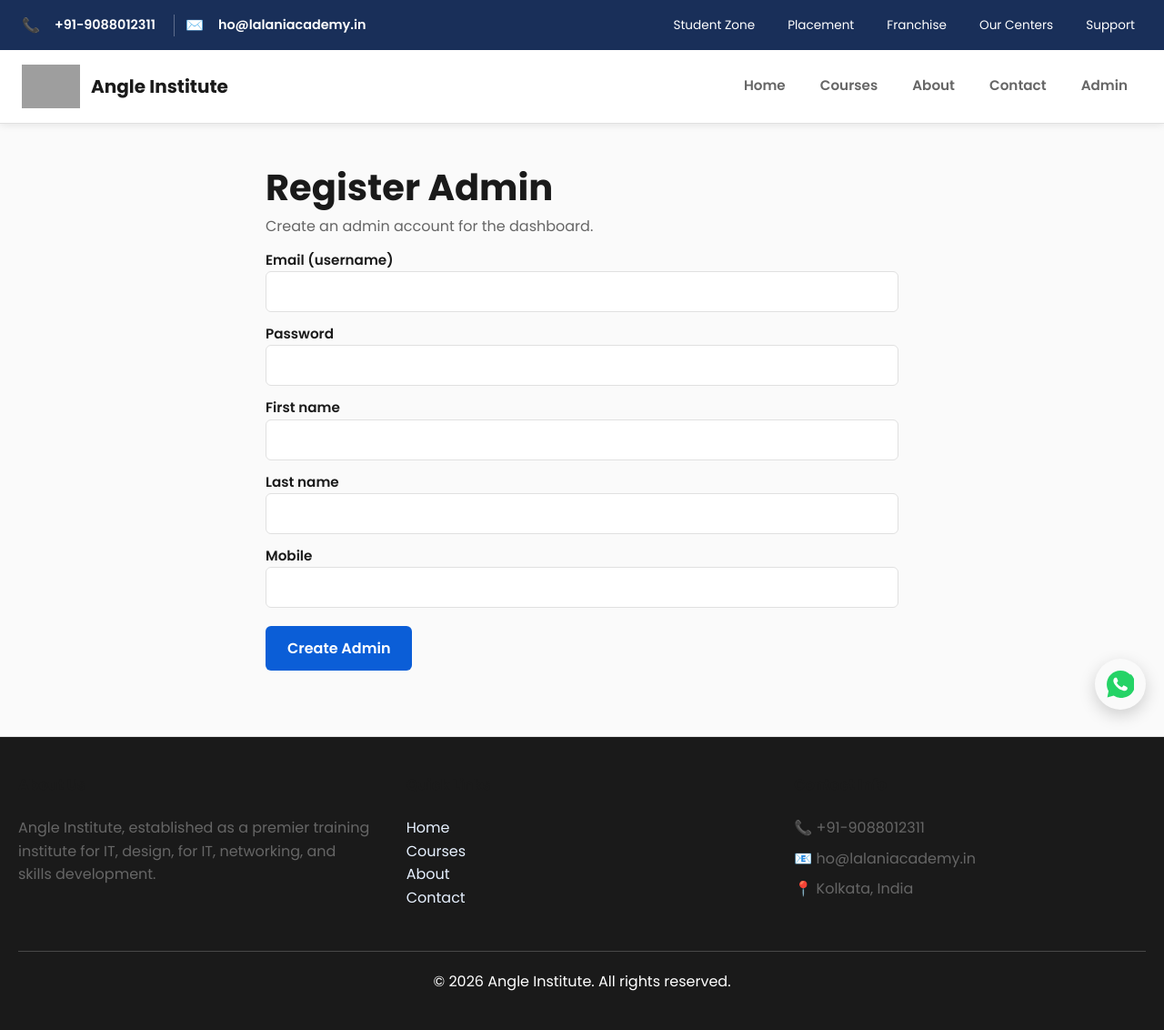
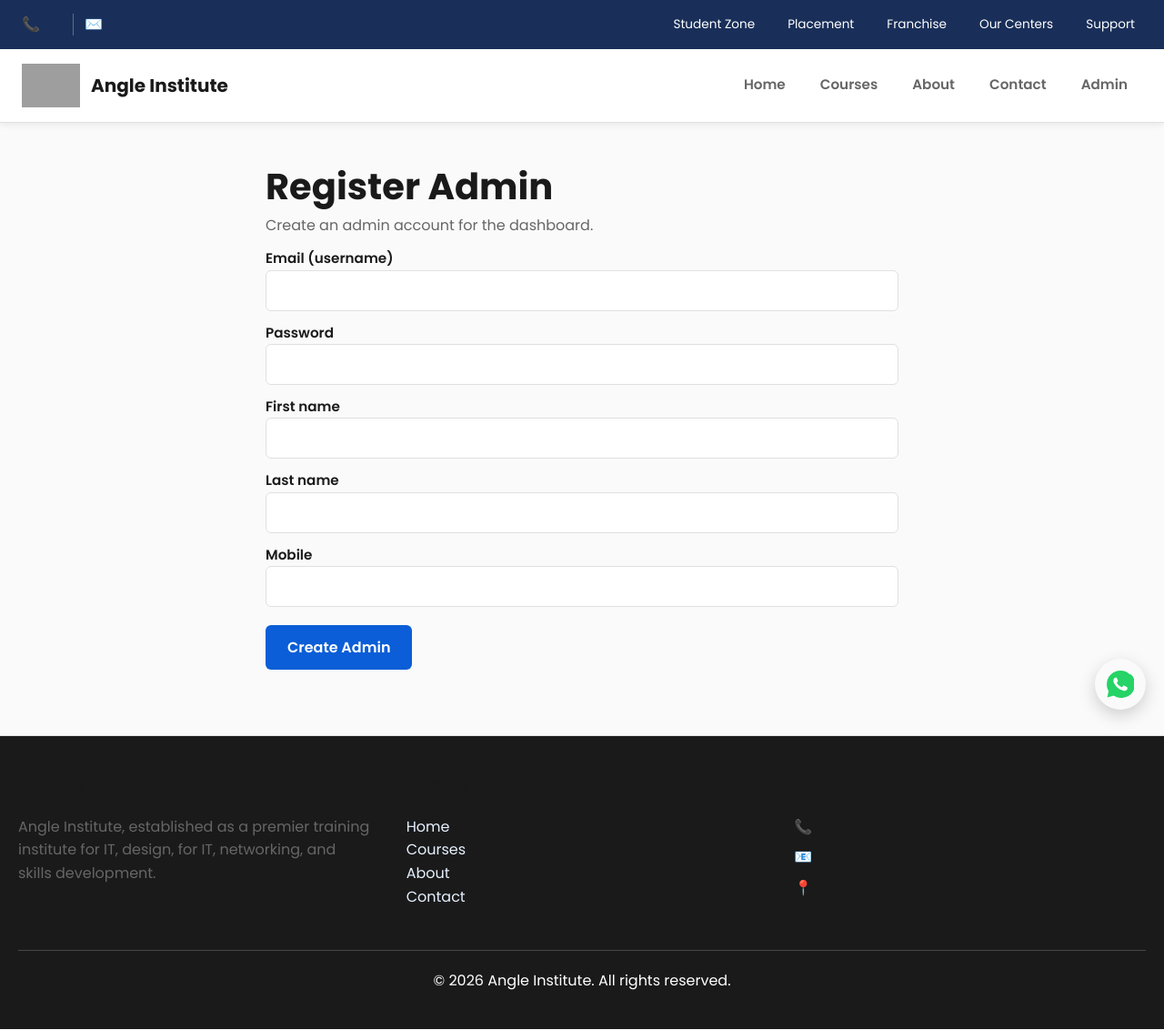
Before and after one commit to KalyanJana/Angle-Institute, a React (Vite) app in the folder client/: page /admin/register in a window 1280 px wide. Shown: the whole page at 91% size. Built offline with nearby package versions, Linux system fonts and the light colour scheme; no server answers; grey boxes are pictures that could not be loaded.

Commit message:
build issues fixes and few component updated

```diff
--- a/client/package.json
+++ b/client/package.json
@@ -18,6 +18,7 @@
   },
   "devDependencies": {
     "@eslint/js": "^9.25.0",
+    "@types/node": "^22.0.0",
     "@types/react": "^19.1.10",
     "@types/react-dom": "^19.1.7",
     "@types/react-router-dom": "^5.3.3",
--- a/client/src/components/Footer.tsx
+++ b/client/src/components/Footer.tsx
@@ -1,6 +1,10 @@
 import { Link } from "react-router-dom";
 
 export default function Footer() {
+  const contactPhone = import.meta.env.VITE_CONTACT_PHONE;
+  const contactEmail = import.meta.env.VITE_CONTACT_EMAIL;
+  const contactAddress = import.meta.env.VITE_CONTACT_ADDRESS;
+
   return (
     <footer>
       <div
@@ -38,9 +42,9 @@ export default function Footer() {
         </div>
         <div>
           <h4 style={{ marginTop: 0 }}>Contact Info</h4>
-          <p>📞 +91-9088012311</p>
-          <p>📧 ho@lalaniacademy.in</p>
-          <p>📍 Kolkata, India</p>
+          <p>📞 {contactPhone}</p>
+          <p>📧 {contactEmail}</p>
+          <p>📍 {contactAddress}</p>
         </div>
       </div>
       <div
--- a/client/src/components/TopBanner.tsx
+++ b/client/src/components/TopBanner.tsx
@@ -2,9 +2,8 @@ import { Link } from "react-router-dom";
 import "./TopBanner.css";
 
 export default function TopBanner() {
-  const contactPhone = import.meta.env.VITE_CONTACT_PHONE || "+91-9088012311";
-  const contactEmail =
-    import.meta.env.VITE_CONTACT_EMAIL || "ho@lalaniacademy.in";
+  const contactPhone = import.meta.env.VITE_CONTACT_PHONE;
+  const contactEmail = import.meta.env.VITE_CONTACT_EMAIL;
 
   return (
     <div className="top-banner">
--- a/client/src/pages/Courses.tsx
+++ b/client/src/pages/Courses.tsx
@@ -1,5 +1,4 @@
-// import { useEffect } from "react";
-import { useState } from "react";
+// import { useEffect, useState } from "react";
 import { Link } from "react-router-dom";
 // import axios from "axios";
 import Card from "../components/Card";
```
Also changed, not shown: 1 other file (tests, documents, lock files or other folders).
